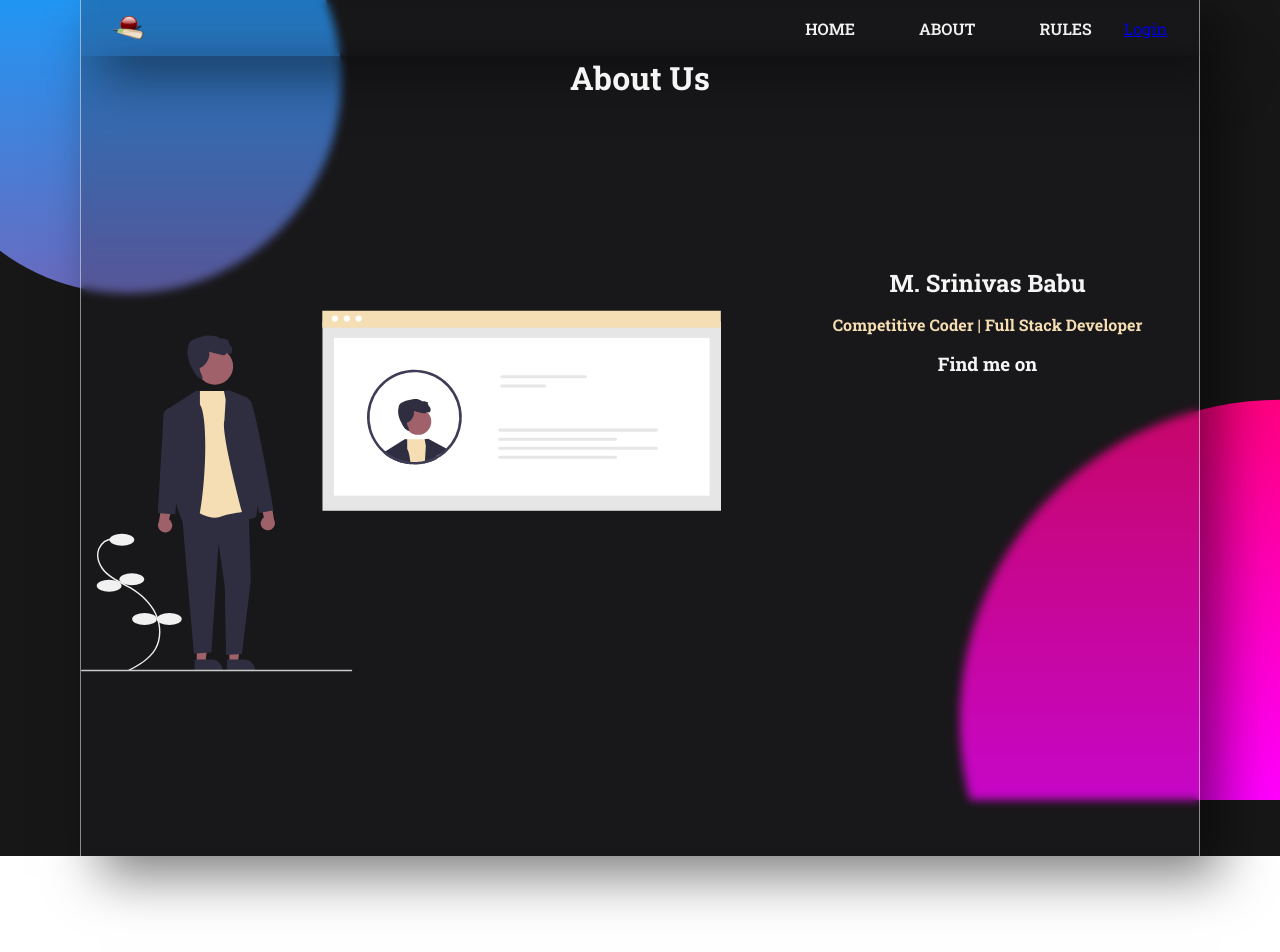
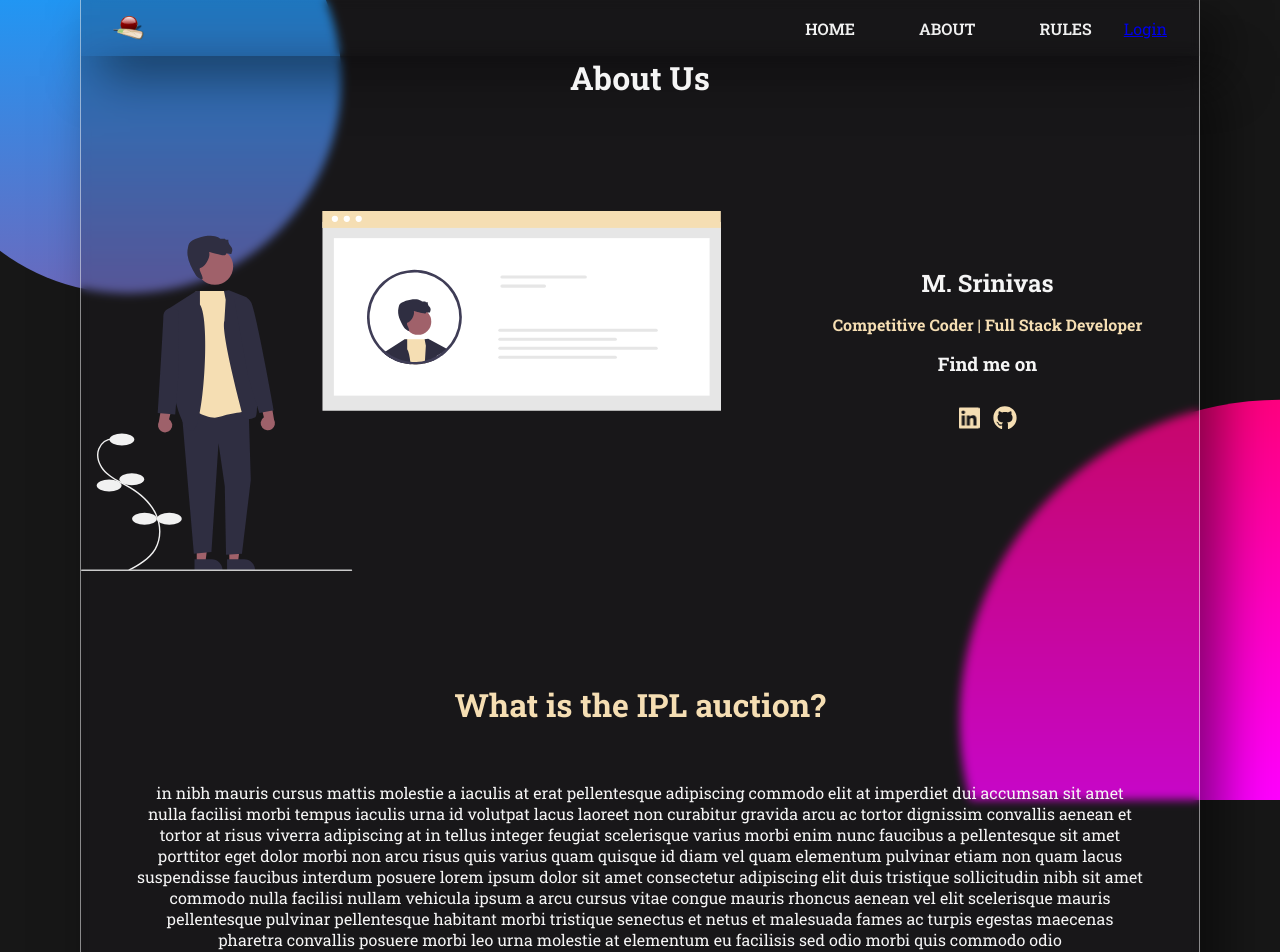
Before and after one commit to Jayanth175/player-auction-system, a React (Create React App) app in the folder client/: page /about in a window 1280 px wide. Shown: the top 952 px of the page. Before the commit the page ends 856 px from the top, so only its background shows below. Built offline with nearby package versions, Linux system fonts and the light colour scheme; no server answers.

Commit message:
About us page

```diff
--- a/client/package.json
+++ b/client/package.json
@@ -4,6 +4,7 @@
   "private": true,
   "dependencies": {
     "@fortawesome/fontawesome-svg-core": "^1.2.35",
+    "@fortawesome/free-brands-svg-icons": "^5.15.3",
     "@fortawesome/free-solid-svg-icons": "^5.15.3",
     "@fortawesome/react-fontawesome": "^0.1.14",
     "@testing-library/jest-dom": "^5.12.0",
--- a/client/src/pages/About.js
+++ b/client/src/pages/About.js
@@ -1,20 +1,66 @@
+import { FontAwesomeIcon } from "@fortawesome/react-fontawesome";
+import { faLinkedin, faGithub } from "@fortawesome/free-brands-svg-icons";
 
-const About = () =>{
-    return(
+const About = () => {
+  return (
     <div className="about">
       <h1 className="about-head">About Us</h1>
       <div className="about-content">
         <img className="about-content-img" src="Images/about.svg"></img>
         <div className="about-content-txt">
-         <h2 className="about-content-txt-1">M. Srinivas Babu</h2>
-         <h4 className="about-content-txt-2">Competitive Coder | Full Stack Developer</h4>
+          <h2 className="about-content-txt-1">M. Srinivas</h2>
+          <h4 className="about-content-txt-2">
+            Competitive Coder | Full Stack Developer
+          </h4>
           <h3 className="about-content-txt-3">Find me on</h3>
-         <i class="fa fa-linkedin" aria-hidden="true"></i>
+          <div className="about-content-social">
+            <a
+              href="https://github.com/coder-srinivas"
+              target="_blank"
+              rel="noreferrer"
+              className="about-content-social-1"
+            >
+              <FontAwesomeIcon
+                className="about-content-social-icon"
+                icon={faLinkedin}
+              />
+            </a>
+            <a
+              href="https://www.linkedin.com/in/srinivas-m-298764191/"
+              target="_blank"
+              rel="noreferrer"
+              className="about-content-social-2"
+            >
+              <FontAwesomeIcon
+                className="about-content-social-icon"
+                icon={faGithub}
+              />
+            </a>
           </div>
         </div>
       </div>
-    )
-
-}
+      <div className="about-proj">
+        <h1 className="about-proj-head">What is the IPL auction?</h1>
+        <p className="about-proj-para">
+          in nibh mauris cursus mattis molestie a iaculis at erat pellentesque
+          adipiscing commodo elit at imperdiet dui accumsan sit amet nulla
+          facilisi morbi tempus iaculis urna id volutpat lacus laoreet non
+          curabitur gravida arcu ac tortor dignissim convallis aenean et tortor
+          at risus viverra adipiscing at in tellus integer feugiat scelerisque
+          varius morbi enim nunc faucibus a pellentesque sit amet porttitor eget
+          dolor morbi non arcu risus quis varius quam quisque id diam vel quam
+          elementum pulvinar etiam non quam lacus suspendisse faucibus interdum
+          posuere lorem ipsum dolor sit amet consectetur adipiscing elit duis
+          tristique sollicitudin nibh sit amet commodo nulla facilisi nullam
+          vehicula ipsum a arcu cursus vitae congue mauris rhoncus aenean vel
+          elit scelerisque mauris pellentesque pulvinar pellentesque habitant
+          morbi tristique senectus et netus et malesuada fames ac turpis egestas
+          maecenas pharetra convallis posuere morbi leo urna molestie at
+          elementum eu facilisis sed odio morbi quis commodo odio
+        </p>
+      </div>
+    </div>
+  );
+};
 
 export default About;
--- a/client/src/sass/pages/about.scss
+++ b/client/src/sass/pages/about.scss
@@ -1,36 +1,116 @@
-.about{
+.about {
   @include glassmorphism;
   min-height: 100vh;
-    &-head{
+  &-head {
     text-align: center;
   }
-    &-content{
+  &-content {
     display: flex;
-        min-height: 70vh;
     width: auto;
     margin-top: 10%;
-        &-img{
+    &-img {
       width: 50vw;
     }
-
-        &-txt{
+    &-txt {
       display: flex;
       flex-direction: column;
       margin: 5% 0% 0% 10%;
-
-            &-1{
+      &-1 {
         text-align: center;
+        cursor: default;
+        &:hover{
+            transform: skewX(-15deg);
         }
-            &-2{
+      }
+      &-2 {
         margin-top: 5%;
         color: $hover-color;
       }
-            &-3{
+      &-3 {
         margin-top: 5%;
         text-align: center;
       }
     }
+
+    &-social {
+      display: flex;
+      margin-top: 10%;
+      justify-content: center;
+      &-icon {
+        cursor: pointer;
+        -webkit-animation: pulse 0.8s ease-in-out infinite alternate;
+        animation: pulse 0.8s ease-in-out infinite alternate;
+      }
+      &-2 {
+        margin-left: 7%;
+      }
+    }
   }
 
+  &-proj {
+    display: flex;
+    flex-direction: column;
+    text-align: center;
+    margin-top: 10%;
+    &-head {
+      color: $hover-color;
+    }
+    &-para {
+      margin: 5%;
+    }
+  }
+}
+
+@media screen and (max-width: 720px) {
+  .about {
+    &-content {
+      flex-direction: column;
+      margin-top: 10%;
+      align-items: center;
+
+      &-img {
+        width: 50vw;
+        margin-top: 5%;
+      }
+      &-txt {
+        margin: 15% 0% 15% 0%;
+        text-align: center;
+        width: 100%;
 
       }
+      &-social{
+          margin: 5% 0% 5% 0%;
+      }
+    }
+  }
+}
+
+@-webkit-keyframes pulse {
+  0% {
+    color: $hover-color;
+    transform: scale(1.5);
+  }
+  50% {
+    color: whitesmoke;
+    transform: scale(1.7);
+  }
+  100% {
+    color: $hover-color;
+    transform: scale(1.5);
+  }
+}
+
+@keyframes pulse {
+  0% {
+    color: $hover-color;
+    transform: scale(1.5);
+  }
+  50% {
+    color: whitesmoke;
+    transform: scale(1.7);
+  }
+  100% {
+    color: $hover-color;
+    transform: scale(1.5);
+  }
+}
```
Also changed, not shown: 1 other file (tests, documents, lock files or other folders). Lines whose indentation alone changed are shown as unchanged.
